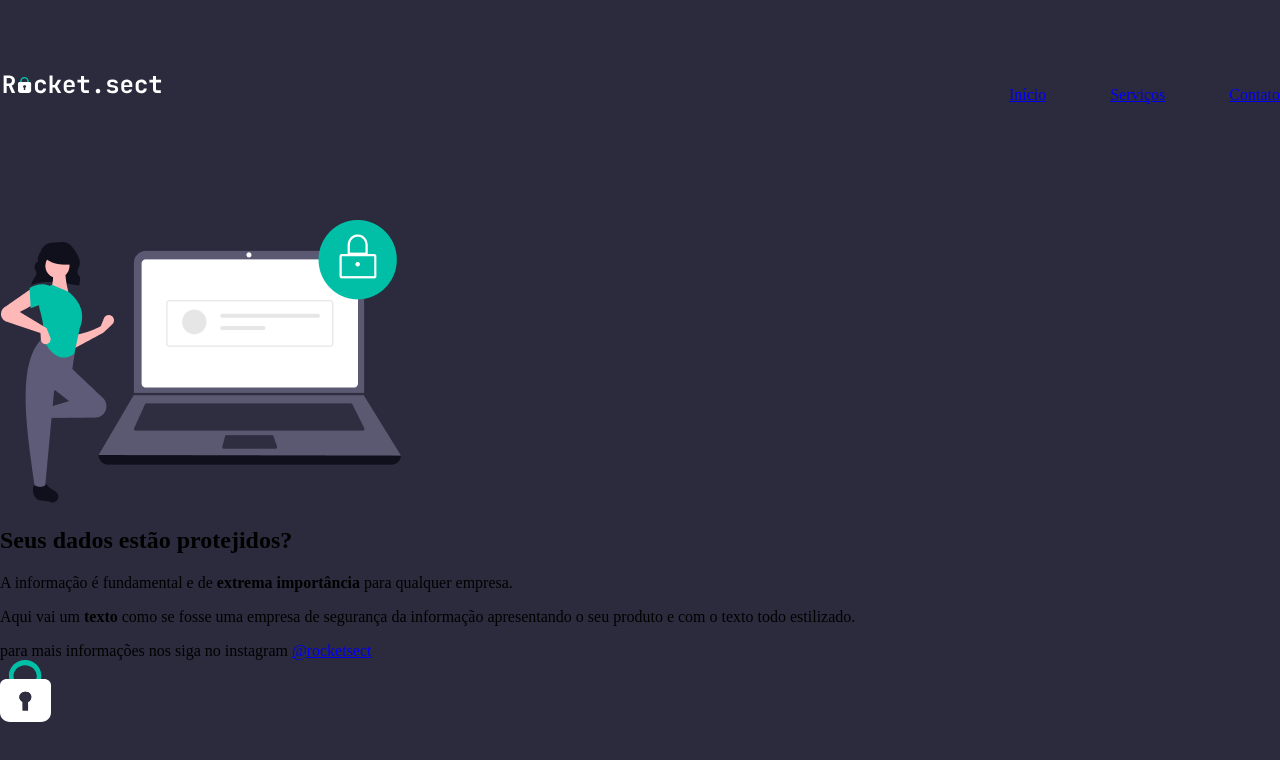
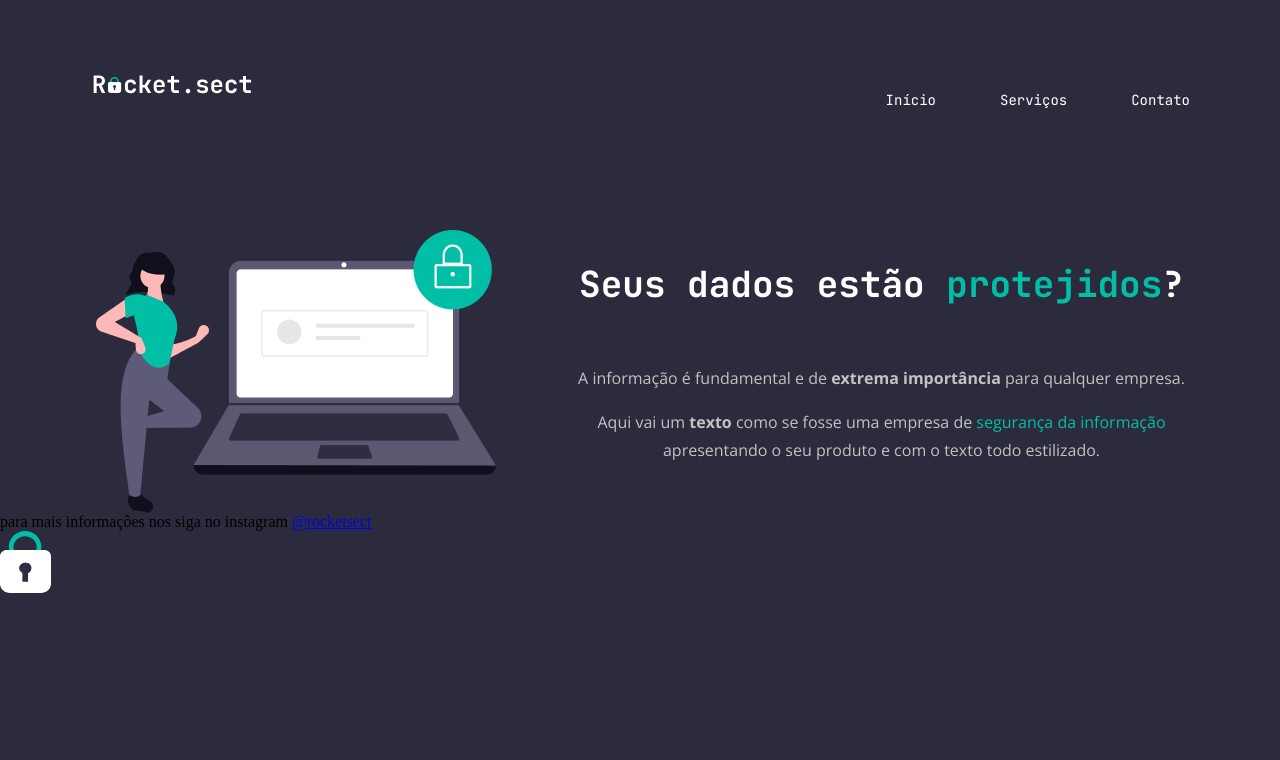
Before and after one commit to ManuelaAlecio/desafio-avancado-01, a plain HTML site: page index.html in a window 1280 px wide. Drawn offline with nearby package versions, Linux system fonts and the light colour scheme.

Commit message:
main style

```diff
--- a/index.html
+++ b/index.html
@@ -1,13 +1,19 @@
 <!DOCTYPE html>
 <html lang="pt-BR">
   <head>
+    <link rel="preconnect" href="https://fonts.googleapis.com">
+    <link rel="preconnect" href="https://fonts.gstatic.com" crossorigin>
+
     <meta charset="UTF-8">
     <meta name="viewport" content="width=device-width, initial-scale=1.0">
     <title>Rocket.sect</title>
 
+    <link href="https://fonts.googleapis.com/css2?family=JetBrains+Mono:wght@400;700&family=Open+Sans:wght@400;700&display=swap" rel="stylesheet">
+
     <link rel="stylesheet" href="style.css">
   </head>
   <body>
+    <div>
       <nav>
         <a href="#">
           <img src="images/logo.svg" alt="Rocket.sect">
@@ -29,16 +35,18 @@
         <img src="images/img1.png" alt="Imagem de uma mulher ao lado de um notebook">
         <section>
           <h1>Seus dados estão <span>protejidos</span>?</h1>
+          <div class="text">
             <p>A informação é fundamental e de <strong>extrema importância</strong> para qualquer empresa.</p>
             <p>Aqui vai um <strong>texto</strong> como se fosse uma empresa de <span>segurança da informação</span> apresentando o seu produto e com o texto todo estilizado.</p>
+          </div>
         </section>
-
         <p class="line"></p>
+      </main>
 
       <footer>
         para mais informações nos siga no instagram <a href="#">@rocketsect</a>
       </footer>
-    </main>
+    </div>
 
     <img class="padlock" src="images/padlock.svg" alt="Cadeado">
   </body>
--- a/style.css
+++ b/style.css
@@ -4,7 +4,7 @@ body {
 }
 
 nav {
-  margin: 70px auto 100px;
+  margin: 70px 90px 100px;
 
   display: flex;
   justify-content: space-between;
@@ -15,3 +15,51 @@ ul {
   list-style: none;
   gap: 64px;
 }
+
+ nav ul li a{
+  color: #fff;
+  text-decoration: none;
+
+  font-size: 14px;
+  line-height: 28px;
+  font-family: 'JetBrains Mono', monospace;
+}
+
+main {
+  width: 1090px;
+  margin: auto;
+
+  display: flex;
+  align-items: center;
+  justify-content: space-between;
+}
+
+h1, p {
+  text-align: center;
+}
+
+h1 {
+  color: #fff;
+
+  font-style: normal;
+  font-size: 36px;
+  line-height: 40px;
+  font-family: 'JetBrains Mono';
+  margin: 0 auto auto 82px;
+}
+
+span {
+  color: #00BFA6;
+}
+
+p {
+  color: #C2C2C2;
+
+  font-size: 16px;
+  line-height: 28px;
+  font-family: 'Open Sans';
+}
+
+.text {
+  margin: 60px auto auto 82px;
+}
```
Lines whose indentation alone changed are shown as unchanged.
